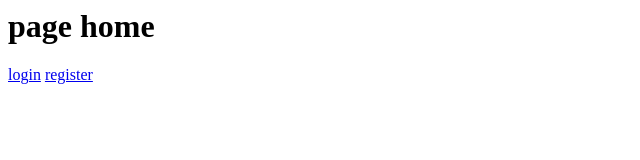
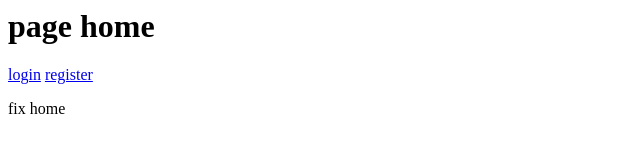
Before and after one commit to binhkdc/binhkdc.github.io, a plain HTML site: page index.html in a window 1280 px wide. Shown: the full height of the page, 0-640 px from the left. Drawn offline with Linux system fonts and the light colour scheme.

Commit message:
fix home

```diff
--- a/index.html
+++ b/index.html
@@ -1,3 +1,4 @@
 <h1>page home</h1>
 <a href="/login.html">login</a>
 <a href="/register.html">register</a>
+<p>fix home</p>
```
